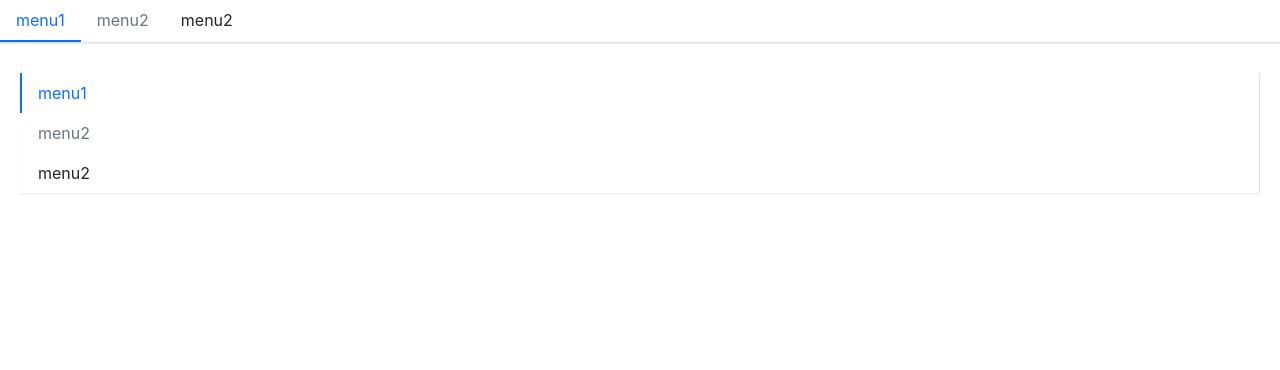
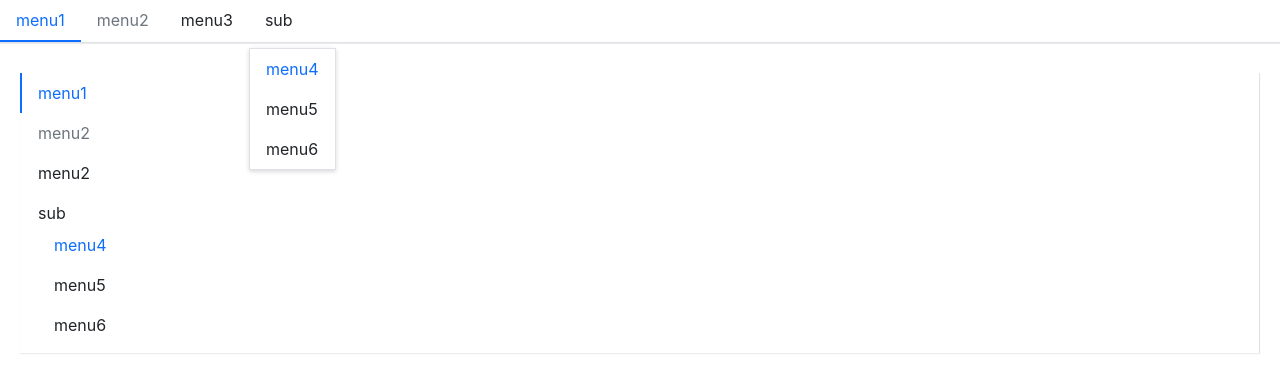
Before and after one commit to LilyLinxl/super-ui, a React (Create React App) app: page / in a window 1280 px wide. Shown: the top 370 px of the page. Built offline with nearby package versions, Linux system fonts and the light colour scheme.

Commit message:
feat: show submenu

```diff
--- a/src/App.tsx
+++ b/src/App.tsx
@@ -4,47 +4,25 @@ import Button, { ButtonSize, ButtonType } from "./components/Button/button";
 import MenuItem from "./components/Menu2/menuItem";
 // import Menu, { MenuMode } from "./components/Menu/menu";
 import Menu from "./components/Menu2/menu";
+import SubMenu from "./components/Menu2/subMenu";
 
 function App() {
-  const items = [
-    {
-      label: "首页",
-      key: "home",
-    },
-    {
-      label: "新闻",
-      key: "news",
-      children: [
-        {
-          label: "党建新闻",
-          key: "party",
-          onClick: (v: any) => console.log("v", v),
-        },
-        {
-          label: "园区新闻",
-          key: "yuanqu",
-          onClick: (v: any) => console.log("v", v),
-        },
-      ],
-    },
-    {
-      label: "个人中心",
-      key: "center",
-      disabled: true,
-    },
-  ];
   return (
     <div className="App">
       <Menu
         onSelect={(index) => {
           alert(index);
         }}
+        mode="horizontal"
       >
-        <MenuItem index={0}>menu1</MenuItem>
-        <MenuItem index={1} disabled>
-          menu2
-        </MenuItem>
-        <MenuItem index={2}>menu2</MenuItem>
+        <MenuItem>menu1</MenuItem>
+        <MenuItem disabled>menu2</MenuItem>
+        <MenuItem>menu3</MenuItem>
+        <SubMenu title="sub">
+          <MenuItem>menu4</MenuItem>
+          <MenuItem>menu5</MenuItem>
+          <MenuItem>menu6</MenuItem>
+        </SubMenu>
       </Menu>
       <Menu
         onSelect={(index) => {
@@ -52,11 +30,14 @@ function App() {
         }}
         mode="vertical"
       >
-        <MenuItem index={0}>menu1</MenuItem>
-        <MenuItem index={1} disabled>
-          menu2
-        </MenuItem>
-        <MenuItem index={2}>menu2</MenuItem>
+        <MenuItem>menu1</MenuItem>
+        <MenuItem disabled>menu2</MenuItem>
+        <MenuItem>menu2</MenuItem>
+        <SubMenu title="sub">
+          <MenuItem>menu4</MenuItem>
+          <MenuItem>menu5</MenuItem>
+          <MenuItem>menu6</MenuItem>
+        </SubMenu>
       </Menu>
       {/* <header className="App-header">
         BUTTON
--- a/src/components/Menu2/_style.scss
+++ b/src/components/Menu2/_style.scss
@@ -26,10 +26,65 @@
         $menu-item-active-color;
     }
   }
+  .submenu-item {
+    position: relative;
+    .submenu-title {
+      display: flex;
+      align-items: center;
+    }
+    .arrow-icon {
+      transition: transform 0.25s ease-in-out;
+      margin-left: 3px;
+    }
+    &:hover {
+      .arrow-icon {
+        transform: rotate(180deg);
+      }
+    }
+  }
+  .is-vertical {
+    .arrow-icon {
+      transform: rotate(0deg) !important;
+    }
+  }
+  .is-vertical.is-opened {
+    .arrow-icon {
+      transform: rotate(180deg) !important;
+    }
+  }
+  .super-submenu {
+    //display: none;
+    list-style: none;
+    padding-left: 0;
+    white-space: nowrap;
+    //transition: $menu-transition;
+    .menu-item {
+      padding: $menu-item-padding-y $menu-item-padding-x;
+      cursor: pointer;
+      transition: $menu-transition;
+      color: $body-color;
+      &.is-active,
+      &:hover {
+        color: $menu-item-active-color !important;
+      }
+    }
+  }
+  .super-submenu.menu-opened {
+    //display: block;
+  }
 }
 .menu-horizontal {
   > .menu-item {
     border-bottom: $menu-item-active-border-width solid transparent;
+  }
+  .super-submenu {
+    position: absolute;
+    background: $white;
+    z-index: 100;
+    top: calc(100% + 8px);
+    left: 0;
+    border: $menu-border-width solid $menu-border-color;
+    box-shadow: $submenu-box-shadow;
   }
 }
 .menu-vertical {
--- a/src/components/Menu2/menu.tsx
+++ b/src/components/Menu2/menu.tsx
@@ -28,6 +28,7 @@ const Menu: React.FC<MenuProps> = (props) => {
   const [currentActive, setActive] = useState(defaultIndex);
   const classnames = classNames("super-menu", className, {
     [`menu-vertical`]: mode === "vertical",
+    [`menu-horizontal`]: mode === "horizontal",
   });
 
   const handleSelect = (index: number) => {
@@ -45,10 +46,12 @@ const Menu: React.FC<MenuProps> = (props) => {
       const childElement =
         child as React.FunctionComponentElement<MenuItemProps>;
       const { displayName } = childElement.type;
-      if (displayName === "MenuItem") {
+      if (displayName === "MenuItem" || displayName === "SubMenu") {
         return React.cloneElement(childElement, { index });
       } else {
-        console.error("Warning:Menu has a child which is not a MenuItem type");
+        console.error(
+          "Warning:Menu has a child which is not a MenuItem Component"
+        );
       }
     });
   };
--- a/src/components/Menu2/menuItem.tsx
+++ b/src/components/Menu2/menuItem.tsx
@@ -22,7 +22,7 @@ const MenuItem: React.FC<MenuItemProps> = (props) => {
   };
 
   return (
-    <li className={classes} style={style} onClick={handleClick}>
+    <li className={classes} style={style} onClick={handleClick} key={index}>
       {children}
     </li>
   );
--- /dev/null
+++ b/src/components/Menu2/subMenu.tsx
@@ -0,0 +1,38 @@
+import React, { CSSProperties, ReactNode, useContext } from "react";
+import classNames from "classnames";
+import { MenuContext } from "./menu";
+export interface SubMenuProps {
+  index?: number;
+  title?: string;
+  className?: string;
+  children?: ReactNode;
+}
+const SubMenu: React.FC<SubMenuProps> = (props) => {
+  const { index, className, children, title } = props;
+  const context = useContext(MenuContext);
+  const classes = classNames("menu-item submenu-item", className, {
+    "is-active": context.index === index,
+  });
+  const renderChildren = () => {
+    const subMenuChildren = React.Children.map(children, (child, index) => {
+      const subChild = child as React.FunctionComponentElement<SubMenuProps>;
+      const { displayName } = subChild.type;
+      if (displayName === "MenuItem") {
+        return React.cloneElement(subChild, { index });
+      } else {
+        console.error(
+          "Warning:Menu has a child which is not a MenuItem Component"
+        );
+      }
+    });
+    return <ul className="super-submenu">{subMenuChildren}</ul>;
+  };
+  return (
+    <li className={classes} key={index}>
+      <div className="submenu-title">{title}</div>
+      {renderChildren()}
+    </li>
+  );
+};
+SubMenu.displayName = "SubMenu";
+export default SubMenu;
```
